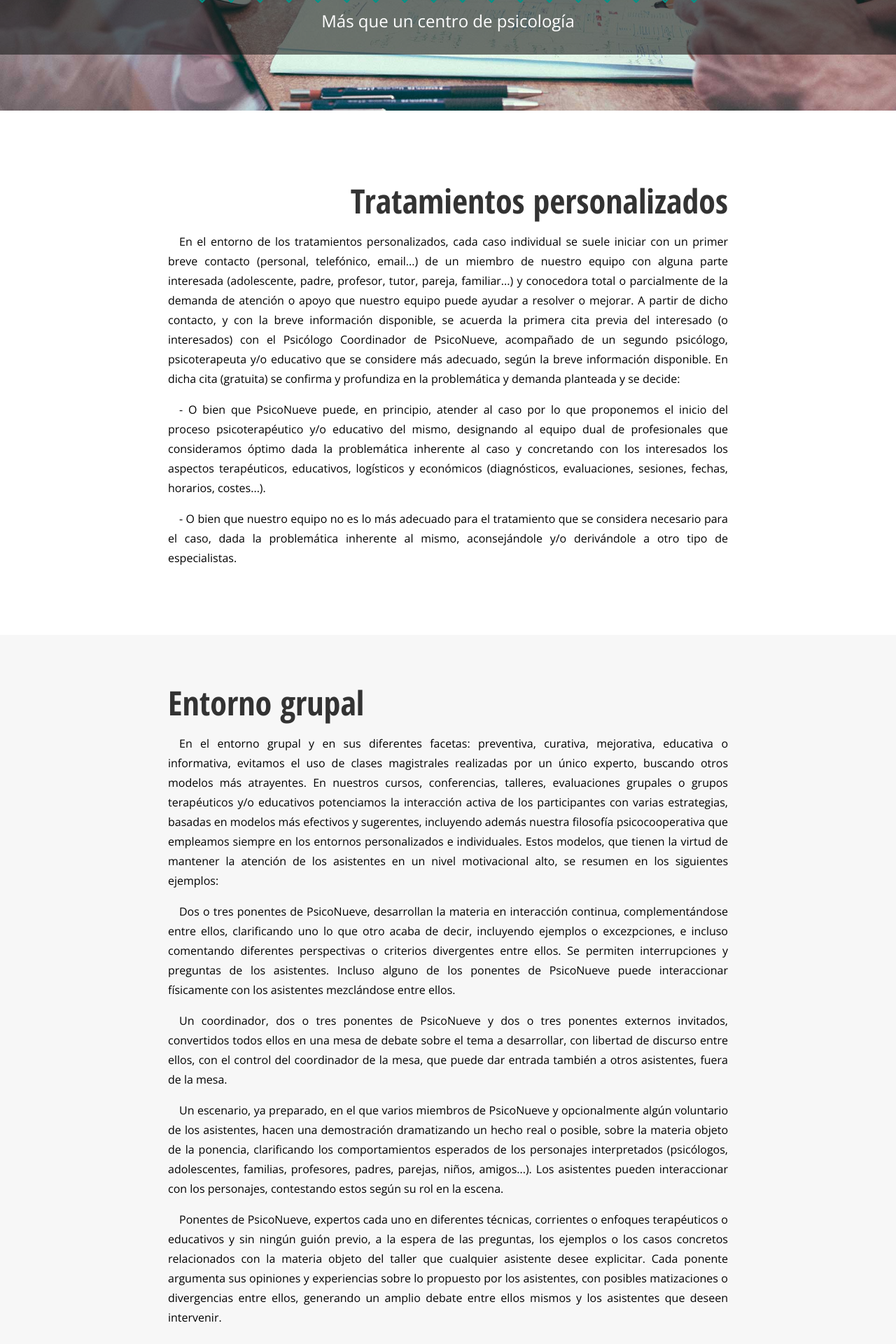
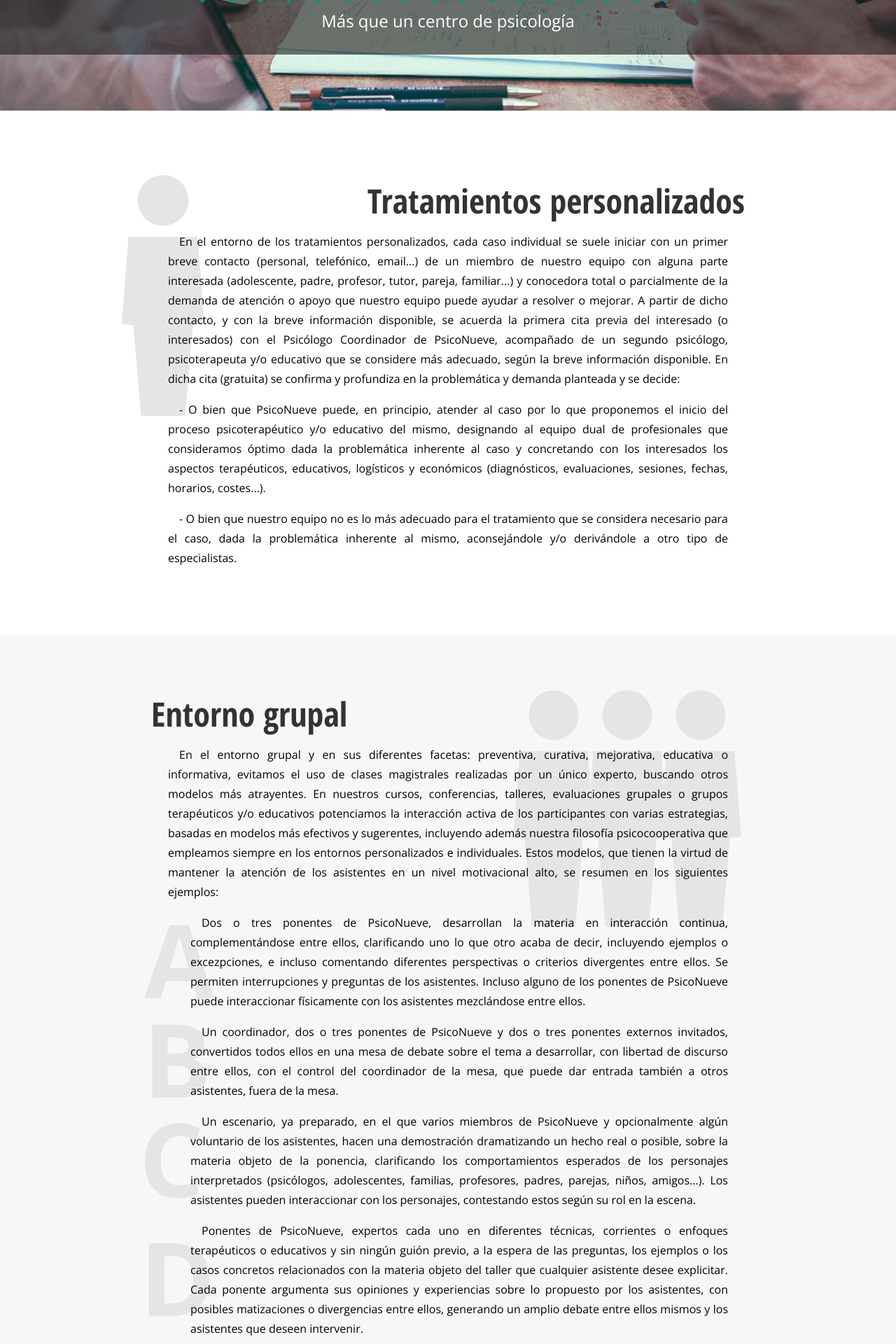
Before and after one commit to santiagodls/psiconueve, a Jekyll site: the page built from metodologia.html, in a window 1280 px wide. Shown: the part 408-2328 px from the top of the page at 70% size. Built offline with Jekyll 4.4.1, drawn with Linux system fonts in a browser that asks for light colours.

Commit message:
Estilos finales para nav04

```diff
--- a/_sass/global.scss
+++ b/_sass/global.scss
@@ -38,7 +38,7 @@ p {
 	text-indent: 1em;
 	line-height: 1.75em;
 	text-align: justify;
-	max-width: 50em;
+	max-width: $p-em;
 }
 main p + p, li p {
 	margin-top: 1em;
@@ -69,6 +69,17 @@ main p + p, li p {
 	}
 	&:after {
 		margin-left: .25em;
+	}
+}
+.info {
+	color: $blue;
+	border: 0.1em solid $blue;
+	box-sizing: border-box;
+	position: relative;
+	&:before{
+		@include iconbkg(4.75em, 0, 0, 50%, "info");
+		transform: translate(-50%, -50%);
+		z-index: 1;
 	}
 }
 
--- a/_sass/mixins.scss
+++ b/_sass/mixins.scss
@@ -14,3 +14,12 @@
 	background: $color;
 	opacity: $opacity;
 }
+@mixin iconbkg($dimensions, $top, $right, $left, $bkg) {
+	content: "";
+	width: $dimensions;
+	height: $dimensions;
+	position: absolute;
+	top: $top; left: $left; right: $right;
+	background: url("../images/#{$bkg}.svg") no-repeat;
+	z-index: -1;
+}
--- a/_sass/sections.scss
+++ b/_sass/sections.scss
@@ -75,27 +75,57 @@
 }
 //Metodología
 #metodologias section {
-	padding: 4em 2em 6em;
+	padding: 5em 4em 6em;
+	.text-wrapper {
+		display: inline-block;
+		position: relative;
+		max-width: $p-em;
+	}
 	&:first-child {
 		padding-top: 6em;
+		.text-wrapper:before {
+			@include iconbkg(23em, -1em, 0, -10%, "persona");
+			background-position: left;
+		}
 		.title {
 			text-align: right;
+			margin: 0 -.5em .25em 0;
 		}
 	}
 	&:nth-child(2) {
 		background: $grey0;
+		.text-wrapper {
+			z-index: 1;
+			&:before {
+				@include iconbkg(23em, -1em, -5%, auto, "personas");
+			}
+		}
 		.title {
 			text-align: left;
+			margin: 0 0 .25em -.5em;
 		}
-	}
-	.text-wrapper {
-		display: inline-block;
-		.title {
-			margin-bottom: .25em;
+		li{
+			position: relative;
+			box-sizing: border-box;
+			margin-left: 2em;
+			&:before {
+				@include iconbkg(7em, 50%, auto, -4.5em, "lista");
+				transform: translateY(-50%);
+				background-size: 100% 400%;
+			}
+			$value: 0;
+			@for $i from 1 through 4 {
+				&:nth-child(#{$i}):before {
+					background-position: 0 $value*1%;
+				}
+				$value: $value+33.3;
+			}
 		}
 	}
 	&.info {
-		max-width: 50em;
+		max-width:50em;
 		display: inline-block;
+		padding: 5em 5.5em 5.5em;
+		margin: 6em 2em 8em;
 	}
 }
--- a/_sass/variables.scss
+++ b/_sass/variables.scss
@@ -17,3 +17,6 @@ $quote1: #5d5d5d;
 $blue: #2072af;
 $green0: #95c2bf;
 $green1: #009286;
+
+//Meters
+$p-em: 50em;
--- a/metodologia.html
+++ b/metodologia.html
@@ -5,7 +5,7 @@ subtitle: Más que un centro de psicología
 ---
 <section id="metodologias">
 	<section>
-		<div class="text-wrapper excp">
+		<div class="text-wrapper">
 			<h2 class="title">Tratamientos personalizados</h2>
 			<p>
 				En el entorno de los tratamientos personalizados, cada caso individual se suele iniciar con un primer breve contacto (personal, telefónico, email...) de un miembro de nuestro equipo con alguna parte interesada (adolescente, padre, profesor, tutor, pareja, familiar...) y conocedora total o parcialmente de la demanda de atención o apoyo que nuestro equipo puede ayudar a resolver o mejorar. A partir de dicho contacto, y con la breve información disponible, se acuerda la primera cita previa del interesado (o interesados) con el Psicólogo Coordinador de PsicoNueve, acompañado de un segundo psicólogo, psicoterapeuta y/o educativo que se considere más adecuado, según la breve información disponible. En dicha cita (gratuita) se confirma y profundiza en la problemática y demanda planteada y se decide:
@@ -25,7 +25,7 @@ subtitle: Más que un centro de psicología
 		</div>
 	</section>
 	<section>
-		<div class="text-wrapper excp">
+		<div class="text-wrapper">
 			<h2 class="title">Entorno grupal</h2>
 			<p>
 				En el entorno grupal y en sus diferentes facetas: preventiva, curativa, mejorativa, educativa o informativa, evitamos el uso de clases magistrales realizadas por un único experto, buscando otros modelos más atrayentes. En nuestros cursos, conferencias, talleres, evaluaciones grupales o grupos terapéuticos y/o educativos potenciamos la interacción activa de los participantes con varias estrategias, basadas en modelos más efectivos y sugerentes, incluyendo además nuestra filosofía psicocooperativa que empleamos siempre en los entornos personalizados e individuales. Estos modelos, que tienen la virtud de mantener la atención de los asistentes en un nivel motivacional alto, se resumen en los siguientes ejemplos:
```
Also changed, not shown: assets/images/info.svg (added), assets/images/lista.svg (added), assets/images/persona.svg (added), assets/images/personas.svg (added).
